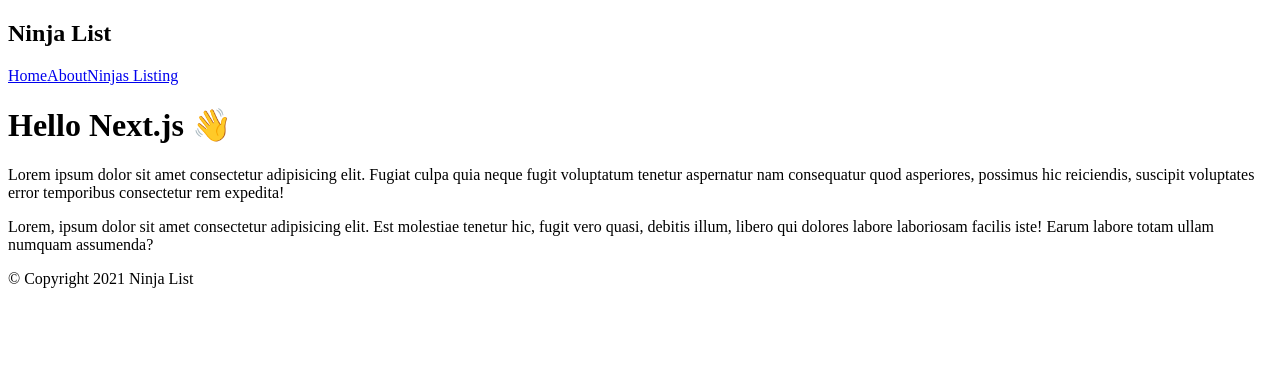
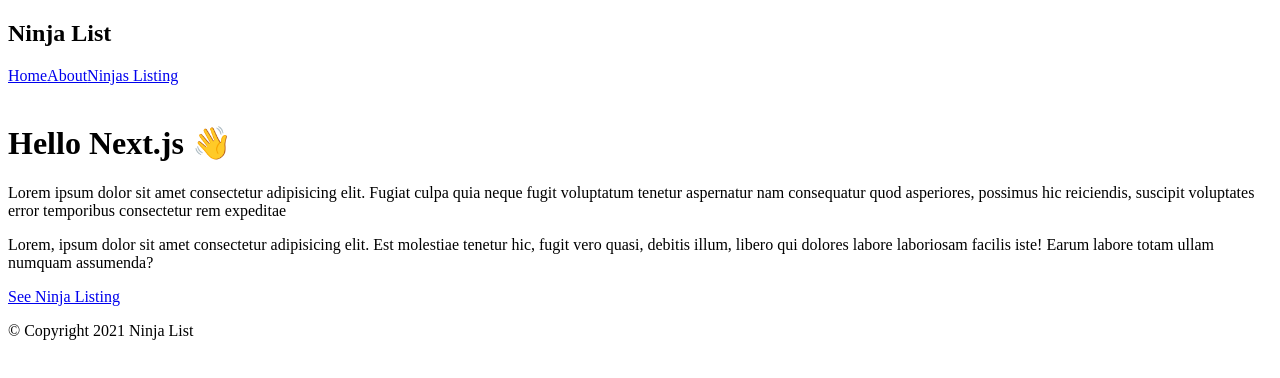
Before and after one commit to NightClover-code/Learning-next, a Next.js app: page / in a window 1280 px wide. Shown: the top 378 px of the page. Built offline with nearby package versions, Linux system fonts and the light colour scheme.

Commit message:
added more links

```diff
--- a/components/NavBar/index.tsx
+++ b/components/NavBar/index.tsx
@@ -6,9 +6,15 @@ const NavBar = () => {
       <div className="logo">
         <h1>Ninja List</h1>
       </div>
-      <Link href="/home">Home</Link>
-      <Link href="/home">About</Link>
-      <Link href="/home">Ninjas Listing</Link>
+      <Link href="/">
+        <a>Home</a>
+      </Link>
+      <Link href="/about">
+        <a>About</a>
+      </Link>
+      <Link href="/ninjas">
+        <a>Ninjas Listing</a>
+      </Link>
     </nav>
   );
 };
--- a/package.json
+++ b/package.json
@@ -16,6 +16,10 @@
     "@types/node": "^12.12.21",
     "@types/react": "^17.0.2",
     "@types/react-dom": "^17.0.1",
+    "@typescript-eslint/eslint-plugin": "^4.19.0",
+    "@typescript-eslint/parser": "^4.19.0",
+    "eslint": "^7.22.0",
+    "eslint-plugin-react": "^7.23.0",
     "typescript": "4.0"
   },
   "license": "MIT"
--- a/pages/about.tsx
+++ b/pages/about.tsx
@@ -1,5 +1,5 @@
 const AboutPage = () => (
-  <div className="about__page">
+  <div className="about__page ">
     <h1>About</h1>
     <p>
       Lorem ipsum dolor sit amet consectetur adipisicing elit. Fugiat culpa quia
--- a/pages/index.tsx
+++ b/pages/index.tsx
@@ -1,23 +1,27 @@
+import Link from 'next/link';
 import Footer from '../components/Footer';
 import NavBar from '../components/NavBar';
 
-const HomePage = () => (
+const HomePage: React.FC = () => (
   <div className="home__page">
     <NavBar />
+    <img src="" />
     <h1>Hello Next.js 👋</h1>
     <p>
       Lorem ipsum dolor sit amet consectetur adipisicing elit. Fugiat culpa quia
       neque fugit voluptatum tenetur aspernatur nam consequatur quod asperiores,
       possimus hic reiciendis, suscipit voluptates error temporibus consectetur
-      rem expedita!
+      rem expeditae
     </p>
     <p>
       Lorem, ipsum dolor sit amet consectetur adipisicing elit. Est molestiae
       tenetur hic, fugit vero quasi, debitis illum, libero qui dolores labore
       laboriosam facilis iste! Earum labore totam ullam numquam assumenda?
     </p>
+    <Link href="/ninjas">
+      <a>See Ninja Listing</a>
+    </Link>
     <Footer />
   </div>
 );
-
 export default HomePage;
```
Also changed, not shown: 1 other file (tests, documents, lock files or other folders).
